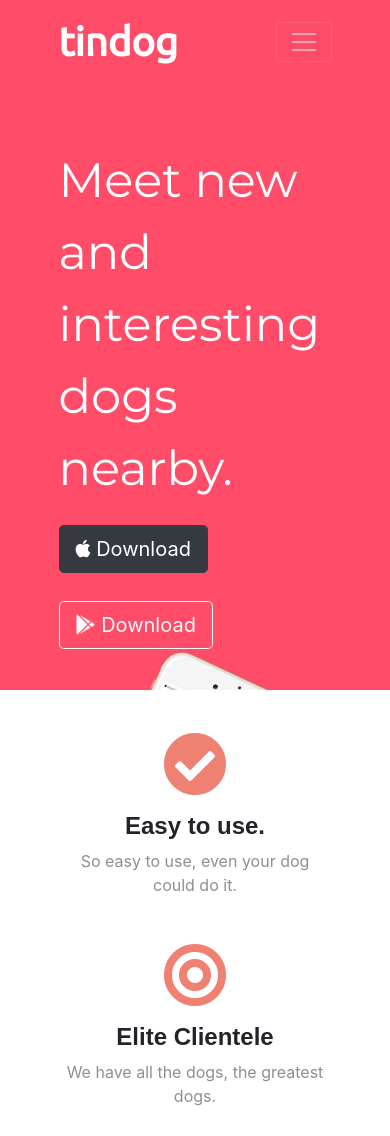
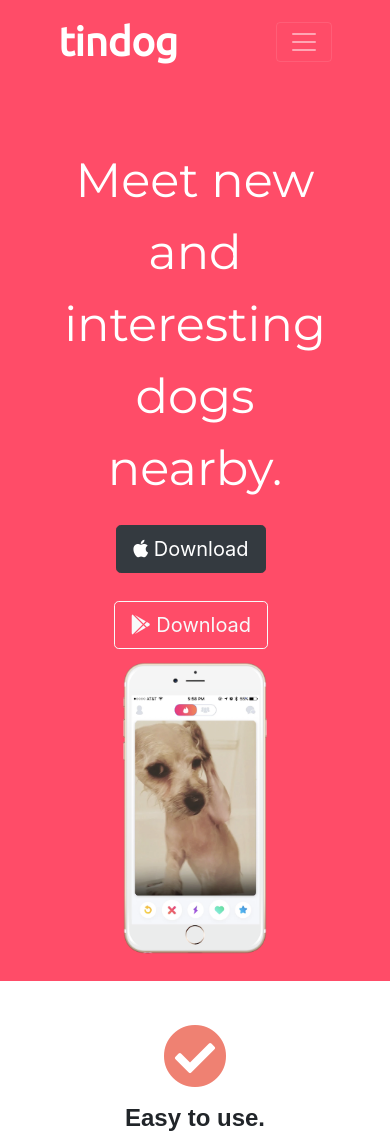
Before and after one commit to Anant003/TinDog, a plain HTML site: page index.html in a window 390 px wide. Shown: the top 1136 px of the page. Drawn offline with nearby package versions, Linux system fonts and the light colour scheme.

Commit message:
add @media to make mobile friendly site

```diff
--- a/css/style.css
+++ b/css/style.css
@@ -131,3 +131,15 @@
 .pricing-column {
     padding: 3% 2%;
 }
+
+@media (max-width: 1070px) {
+
+    #title {
+        text-align: center;
+    }
+
+    .title-image {
+        position: static;
+        transform: rotate(0);
+    }
+}
```
